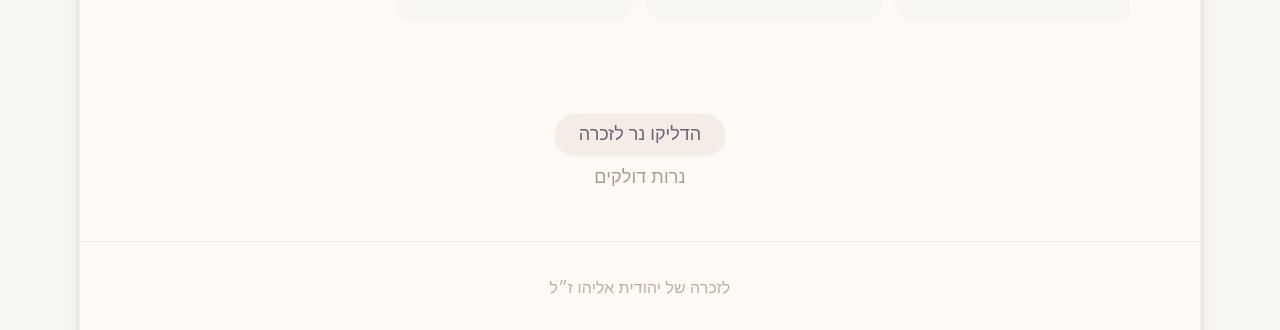
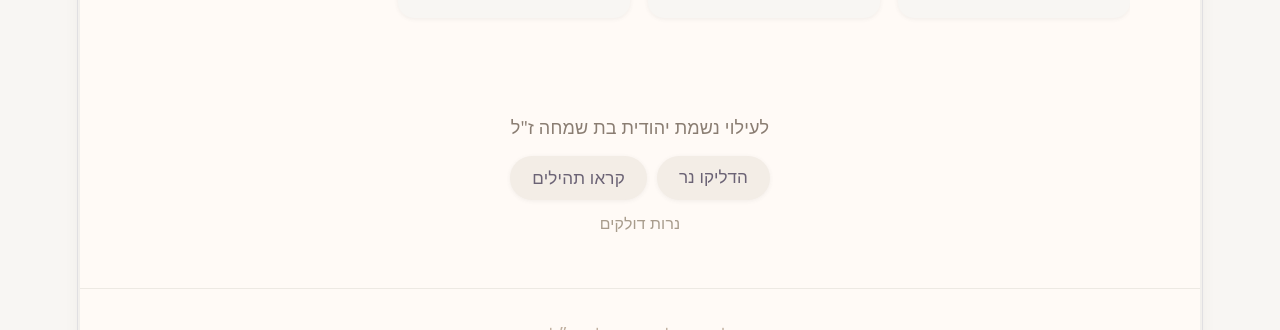
Before and after one commit to liordidi/yehudith-app, a React app in the folder frontend/: page / in a window 1280 px wide. Shown: the part 2092-2422 px from the top of the page. Built offline with nearby package versions, Linux system fonts and the light colour scheme; no server answers; the database is empty; the HTML template or start-up script is replaced by a standard one.

Commit message:
feat: add Remembrance and Tehillim sections with corresponding styles and functionality

```diff
--- a/frontend/src/App.css
+++ b/frontend/src/App.css
@@ -506,6 +506,9 @@ body {
 .hero-cta-btn:hover {
   background: #e6e2d8;
 }
+a.hero-cta-btn {
+  text-decoration: none;
+}
 
 /* Gallery Section */
 .gallery-section {
@@ -1147,6 +1150,61 @@ body {
   to   { opacity: 0; }
 }
 
+/* Remembrance Section */
+.remembrance-section {
+  padding: 32px 16px 24px;
+  text-align: center;
+}
+.remembrance-title {
+  color: #8a7d72;
+  font-size: 1rem;
+  margin-bottom: 16px;
+}
+.remembrance-actions {
+  display: flex;
+  justify-content: center;
+  gap: 10px;
+}
+.remembrance-btn {
+  font-size: 0.95rem;
+  padding: 9px 22px;
+  border-radius: 24px;
+  background: #f3ede6;
+  color: #6b6375;
+  border: none;
+  text-decoration: none;
+  box-shadow: 0 1px 4px rgba(80,80,80,0.08);
+  cursor: pointer;
+  transition: background 0.2s;
+}
+.remembrance-btn:hover {
+  background: #e6e2d8;
+}
+.remembrance-btn--lit {
+  background: #fdf3e3;
+  color: #a0744a;
+  cursor: default;
+  animation: candle-light 0.5s ease-out forwards;
+  box-shadow: 0 0 0 3px rgba(224, 166, 80, 0.22),
+              0 2px 12px rgba(200, 130, 50, 0.18);
+}
+.remembrance-count {
+  margin-top: 10px;
+  color: #a89c8c;
+  font-size: 0.88rem;
+}
+.remembrance-toast {
+  margin-top: 12px;
+  display: inline-block;
+  background: #fdf3e3;
+  color: #a0744a;
+  border-radius: 20px;
+  padding: 8px 20px;
+  font-size: 0.9rem;
+  box-shadow: 0 1px 6px rgba(200,130,50,0.12);
+  animation: toast-in 0.3s ease-out, toast-out 0.4s ease-in 3.1s forwards;
+}
+
 .footer-section {
   padding: 32px 16px 8px;
   text-align: center;
@@ -1479,7 +1537,8 @@ main {
 .desktop-page .memories-section,
 .desktop-page .songs-section,
 .desktop-page .share-memory-section,
-.desktop-page .candle-section {
+.desktop-page .candle-section,
+.desktop-page .remembrance-section {
   padding: 44px clamp(40px, 5.5vw, 72px);
 }
 
--- a/frontend/src/components/HeroSection.jsx
+++ b/frontend/src/components/HeroSection.jsx
@@ -23,7 +23,19 @@ export function HeroSection({ person, hero, onOpenShareForm }) {
       <div className="hero-text">{hero.subtitle}</div>
       <div className="hero-short">{hero.description}</div>
       <div className="hero-cta">
-        {hero.buttons.map((btn, i) => (
+        {hero.buttons.map((btn, i) =>
+          btn.action === 'externalLink' ? (
+            <a
+              key={i}
+              className={`hero-cta-btn${btn.className ? ` ${btn.className}` : ''}`}
+              href={btn.href}
+              target="_blank"
+              rel="noopener noreferrer"
+              aria-label={btn.label}
+            >
+              {btn.label}
+            </a>
+          ) : (
             <button
               key={i}
               className={`hero-cta-btn${btn.className ? ` ${btn.className}` : ''}`}
@@ -31,7 +43,8 @@ export function HeroSection({ person, hero, onOpenShareForm }) {
             >
               {btn.label}
             </button>
-        ))}
+          )
+        )}
       </div>
       </div>
 
--- /dev/null
+++ b/frontend/src/components/RemembranceSection.jsx
@@ -0,0 +1,53 @@
+import React, { useState, useEffect } from 'react';
+import { useCandle } from '../hooks/useCandle';
+
+export function RemembranceSection({ remembrance }) {
+  const { count, loading, increment } = useCandle();
+  const [lit, setLit] = useState(false);
+  const [toast, setToast] = useState(false);
+
+  const handleLight = async () => {
+    if (lit) return;
+    setLit(true);
+    setToast(true);
+    await increment();
+  };
+
+  useEffect(() => {
+    if (!toast) return;
+    const t = setTimeout(() => setToast(false), 3500);
+    return () => clearTimeout(t);
+  }, [toast]);
+
+  return (
+    <section className="remembrance-section" dir="rtl">
+      <div className="remembrance-title">{remembrance.title}</div>
+      <div className="remembrance-actions">
+        <button
+          className={`remembrance-btn${lit ? ' remembrance-btn--lit' : ''}`}
+          onClick={handleLight}
+          disabled={lit || loading}
+        >
+          {lit ? 'הנר הודלק 🕯️' : remembrance.candleLabel}
+        </button>
+        <a
+          className="remembrance-btn"
+          href={remembrance.tehillimHref}
+          target="_blank"
+          rel="noopener noreferrer"
+          aria-label={remembrance.tehillimLabel}
+        >
+          {remembrance.tehillimLabel}
+        </a>
+      </div>
+      <div className="remembrance-count">
+        {loading ? '...' : count} {remembrance.countLabel}
+      </div>
+      {toast && (
+        <div className="remembrance-toast" role="status">
+          תודה שהדלקת נר לזכרה 💜
+        </div>
+      )}
+    </section>
+  );
+}
--- a/frontend/src/layouts/DesktopLayout.jsx
+++ b/frontend/src/layouts/DesktopLayout.jsx
@@ -10,7 +10,7 @@ import { GallerySection } from '../components/GallerySection';
 import { MemoriesSection } from '../components/MemoriesSection';
 import { SongsSection } from '../components/SongsSection';
 import { SubmitMemoryForm } from '../components/SubmitMemoryForm';
-import { CandleSection } from '../components/CandleSection';
+import { RemembranceSection } from '../components/RemembranceSection';
 import { Footer } from '../components/Footer';
 
 export function DesktopLayout({
@@ -44,7 +44,9 @@ export function DesktopLayout({
       <div id="songs-section">
         <SongsSection songs={memorialData.songs} />
       </div>
-      <CandleSection candle={memorialData.candle} />
+      <div id="candle-section">
+        <RemembranceSection remembrance={memorialData.remembrance} />
+      </div>
       <Footer footer={memorialData.footer} />
     </div>
   );
--- a/frontend/src/layouts/MobileLayout.jsx
+++ b/frontend/src/layouts/MobileLayout.jsx
@@ -10,7 +10,7 @@ import { GallerySection } from '../components/GallerySection';
 import { MemoriesSection } from '../components/MemoriesSection';
 import { SongsSection } from '../components/SongsSection';
 import { SubmitMemoryForm } from '../components/SubmitMemoryForm';
-import { CandleSection } from '../components/CandleSection';
+import { RemembranceSection } from '../components/RemembranceSection';
 import { Footer } from '../components/Footer';
 
 export function MobileLayout({
@@ -44,7 +44,9 @@ export function MobileLayout({
       <div id="songs-section">
         <SongsSection songs={memorialData.songs} />
       </div>
-      <CandleSection candle={memorialData.candle} />
+      <div id="candle-section">
+        <RemembranceSection remembrance={memorialData.remembrance} />
+      </div>
       <Footer footer={memorialData.footer} />
     </div>
   );
--- a/frontend/src/memorialData.js
+++ b/frontend/src/memorialData.js
@@ -24,6 +24,8 @@ export const memorialData = {
       { label: "צפו בזיכרונות",         action: "scrollTo", scrollTo: "memories-section" },
       { label: "צפו בשירים שהיא אהבה", action: "scrollTo", scrollTo: "songs-section" },
       { label: "שתפו זיכרון",            action: "openShareForm", className: "hero-cta-share" },
+      { label: "הדליקו נר לעילוי נשמתה", action: "scrollTo", scrollTo: "candle-section" },
+      { label: "קראו תהילים לעילוי נשמתה", action: "scrollTo", scrollTo: "candle-section" },
     ],
   },
   gallery: {
@@ -64,8 +66,11 @@ export const memorialData = {
       { id: 2, text: "אישה של אהבה, נדיבות ואור — לעולם בליבנו", author: "" },
     ],
   },
-  candle: {
-    buttonLabel: "הדליקו נר לזכרה",
+  remembrance: {
+    title: "לעילוי נשמת יהודית בת שמחה ז\"ל",
+    candleLabel: "הדליקו נר",
+    tehillimLabel: "קראו תהילים",
+    tehillimHref: "https://new.tehilimyahad.com/mr.jsp?r=xaoZ1m5gmit",
     countLabel: "נרות דולקים",
   },
   footer: {
```
Also changed, not shown: frontend/src/components/TehillimSection.jsx (added, +19 -0 lines), 1 other file (tests, documents, lock files or other folders). Lines whose indentation alone changed are shown as unchanged.
